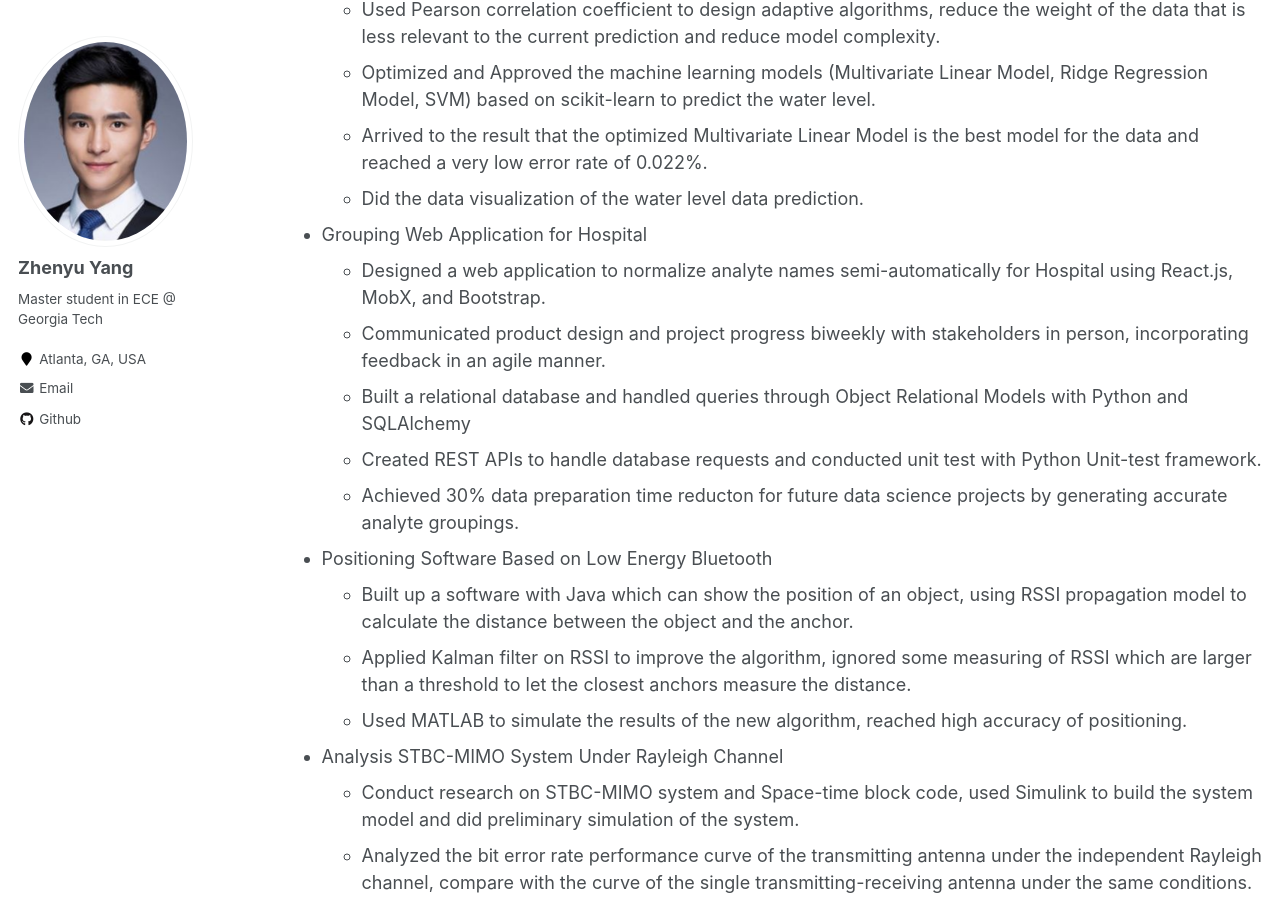
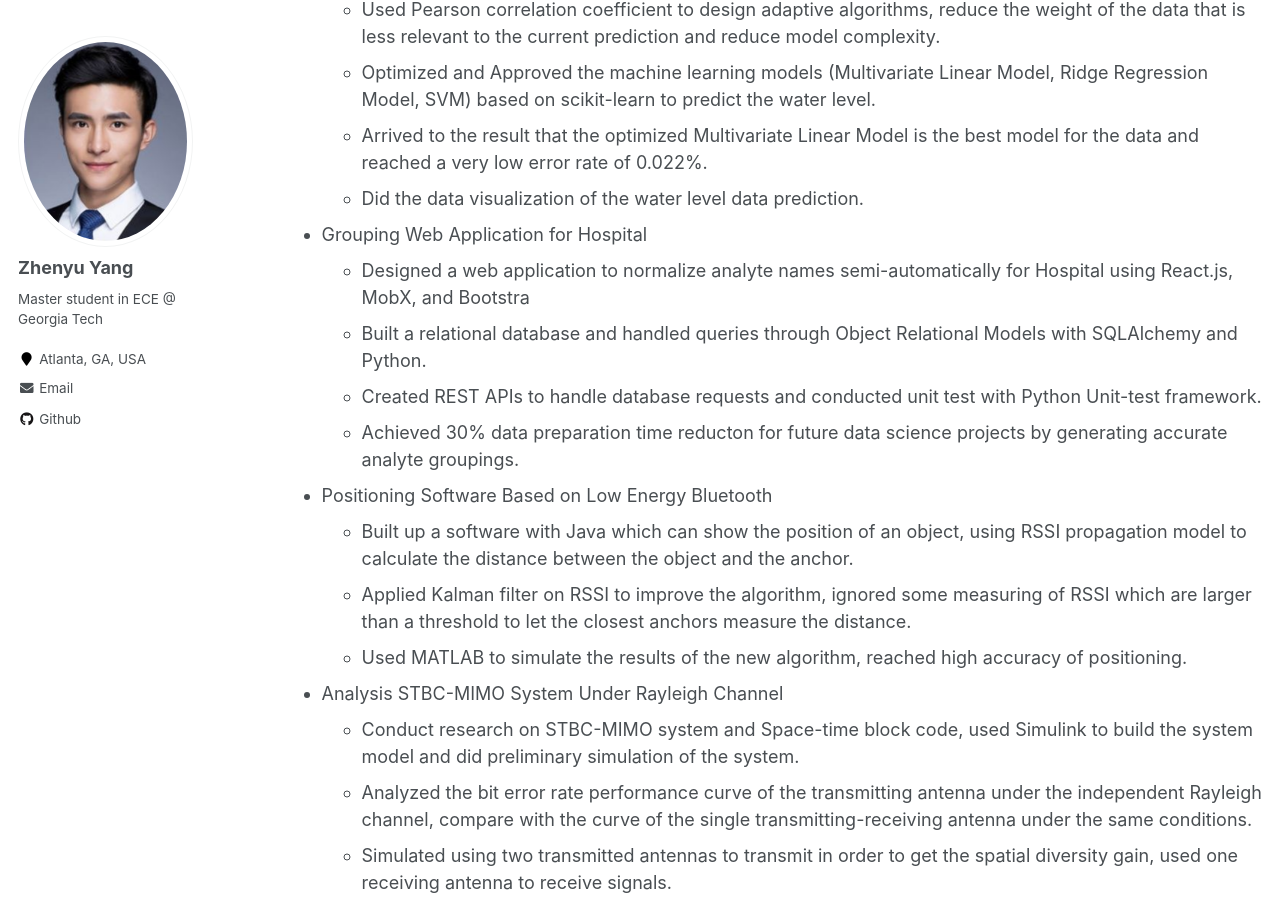
Before and after one commit to azpeteryang/azpeteryang.github.io, a Jekyll site: the page built from _pages/cv.md, in a window 1280 px wide and 900 px high, scrolled down 941 px. Built offline with Jekyll 4.4.1, drawn with Linux system fonts in a browser that asks for light colours.

Commit message:
Update cv.md

```diff
--- a/_pages/cv.md
+++ b/_pages/cv.md
@@ -38,9 +38,8 @@
 
 
 * Grouping Web Application for Hospital
-  * Designed a web application to normalize analyte names semi-automatically for Hospital using React.js, MobX, and Bootstrap.
-  * Communicated product design and project progress biweekly with stakeholders in person, incorporating feedback in an agile manner.
-  * Built a relational database and handled queries through Object Relational Models with Python and SQLAlchemy
+  * Designed a web application to normalize analyte names semi-automatically for Hospital using React.js, MobX, and Bootstra
+  * Built a relational database and handled queries through Object Relational Models with SQLAlchemy and Python.
   * Created REST APIs to handle database requests and conducted unit test with Python Unit-test framework.
   * Achieved 30% data preparation time reducton for future data science projects by generating accurate analyte groupings.
 
```
